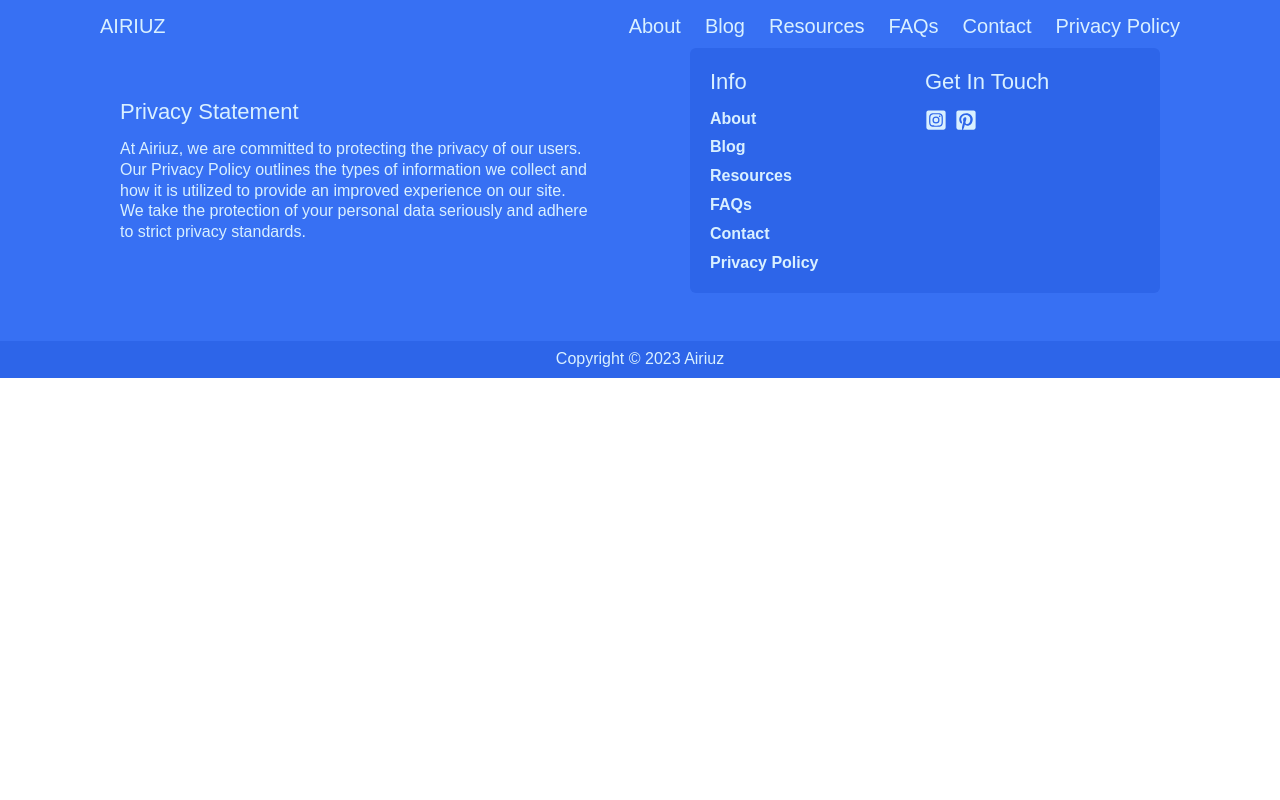
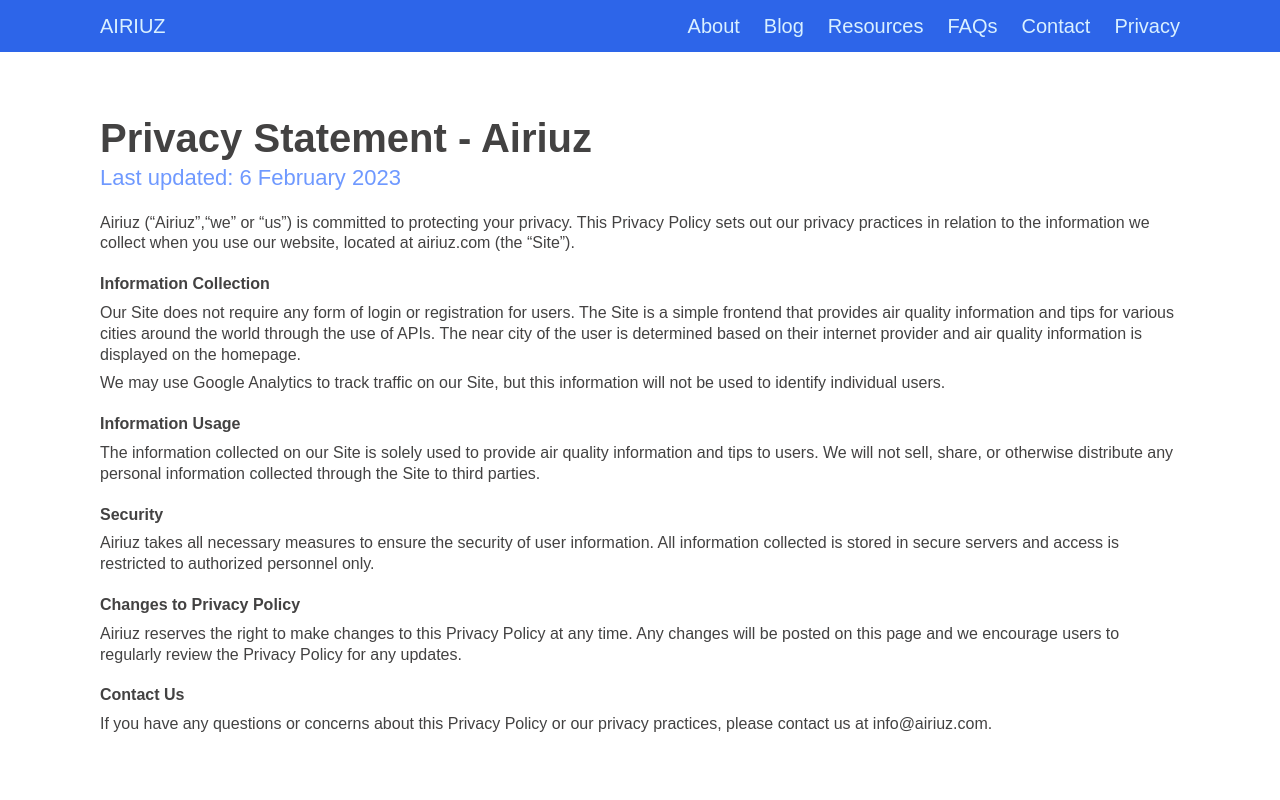
Before and after one commit to tomicmarko99/airiuz-air-quality-reports, a React (Create React App) app: page /privacy-policy in a window 1280 px wide. Shown: the top 800 px of the page. Built offline with nearby package versions, Linux system fonts and the light colour scheme; no server answers; what i18n-iso-countries would draw is missing.

Commit message:
Update February 6, 2023 / 01:52

```diff
--- a/src/App.js
+++ b/src/App.js
@@ -7,6 +7,7 @@
 import JumpToTop from "./components/JumpToTop";
 import Footer from "./components/Footer";
 import PageLoading from "./components/PageLoading";
+import PrivacyPolicy from "./pages/PrivacyPolicy";
 
 const App = () => {
   const hereUrl =
@@ -38,6 +39,7 @@
         <Route path="/city" element={<Station />}>
           <Route path=":cityName" element={<Station />} />
         </Route>
+        <Route path="/privacy-policy" element={<PrivacyPolicy />} />
       </Routes>
       <JumpToTop />
       <Footer />
--- a/src/components/Footer.jsx
+++ b/src/components/Footer.jsx
@@ -29,7 +29,7 @@
               <Link to="/">Resources</Link>
               <Link to="/">FAQs</Link>
               <Link to="/">Contact</Link>
-              <Link to="/">Privacy Policy</Link>
+              <Link to="/privacy-policy">Privacy</Link>
             </div>
           </div>
           <div>
--- a/src/components/Navbar.jsx
+++ b/src/components/Navbar.jsx
@@ -1,9 +1,20 @@
 import React, { useState, useEffect } from "react";
-import { Link } from "react-router-dom";
+import { Link, useLocation } from "react-router-dom";
 import Logo from "../assets/airiuz-logo.png";
 import { AiOutlineMenu, AiOutlineMinus, AiOutlineClose } from "react-icons/ai";
 
 const Navbar = () => {
+  const [loc, setLoc] = useState(true);
+  const location = useLocation();
+
+  useEffect(() => {
+    if (location.pathname !== "/") {
+      setLoc(false);
+    } else {
+      setLoc(true);
+    }
+  });
+
   const [expanded, setExpanded] = useState(false);
   const [color, setColor] = useState("");
 
@@ -21,6 +32,13 @@
     };
     window.addEventListener("scroll", changeColor);
   }, []);
+
+  useEffect(() => {
+    if (loc != true) {
+      setColor("#2D65E9");
+    }
+  });
+
   return (
     <div
       style={{ backgroundColor: color }}
@@ -36,7 +54,7 @@
           <Link to="/">Resources</Link>
           <Link to="/">FAQs</Link>
           <Link to="/">Contact</Link>
-          <Link to="/">Privacy Policy</Link>
+          <Link to="/privacy-policy">Privacy</Link>
         </div>
         <div className="md:hidden cursor-pointer text-xl">
           {expanded ? (
@@ -56,39 +74,45 @@
           <div className="text-xl text-very-dark-grey font-[500] flex flex-col my-5">
             <Link
               to="/"
+              onClick={changeExpanded}
               className="flex gap-3 py-1 items-center hover:text-melon-white hover:bg-blueberry-soft px-5"
             >
               About
             </Link>
             <Link
               to="/"
+              onClick={changeExpanded}
               className="flex gap-3 py-1 items-center hover:text-melon-white hover:bg-blueberry-soft px-5"
             >
               Blog
             </Link>
             <Link
               to="/"
+              onClick={changeExpanded}
               className="flex gap-3 py-1 items-center hover:text-melon-white hover:bg-blueberry-soft px-5"
             >
               Resources
             </Link>
             <Link
               to="/"
+              onClick={changeExpanded}
               className="flex gap-3 py-1 items-center hover:text-melon-white hover:bg-blueberry-soft px-5"
             >
               FAQs
             </Link>
             <Link
               to="/"
+              onClick={changeExpanded}
               className="flex gap-3 py-1 items-center hover:text-melon-white hover:bg-blueberry-soft px-5"
             >
               Contact
             </Link>
             <Link
-              to="/"
+              to="/privacy-policy"
+              onClick={changeExpanded}
               className="flex gap-3 py-1 items-center hover:text-melon-white hover:bg-blueberry-soft px-5"
             >
-              Privacy Policy
+              Privacy
             </Link>
           </div>
         </div>
--- a/src/pages/Home.jsx
+++ b/src/pages/Home.jsx
@@ -9,7 +9,7 @@
 
 const Home = ({ currentCity, woff }) => {
   return (
-    <div className="bg-concrete-white">
+    <div className="bg-white">
       <Hero aqiData={currentCity.data} />
       <WorstOffenders woffCountries={woff} />
       <HealthRisks />
--- /dev/null
+++ b/src/pages/PrivacyPolicy.jsx
@@ -0,0 +1,76 @@
+import React from "react";
+
+const PrivacyPolicy = () => {
+  return (
+    <div className="bg-white">
+      <div className="w-full px-5 py-16 pt-28 flex justify-center align-center min-h-[100vh]">
+        <div className="w-full max-w-[1080px] text-very-dark-grey items-center">
+          <div className="text-[24px] md:text-[40px] font-semibold">
+            Privacy Statement - Airiuz
+          </div>
+          <div className="text-[18px] md:text-[22px] text-soft-blue">
+            Last updated: 6 February 2023
+          </div>
+          <div className="flex flex-col mt-5 gap-5 text-[14px] md:text-[16px]">
+            <div>
+              Airiuz (“Airiuz”,“we” or “us”) is committed to protecting your
+              privacy. This Privacy Policy sets out our privacy practices in
+              relation to the information we collect when you use our website,
+              located at airiuz.com (the “Site”).
+            </div>
+            <div className="flex flex-col gap-2">
+              <div className="font-semibold">Information Collection</div>
+              <div>
+                Our Site does not require any form of login or registration for
+                users. The Site is a simple frontend that provides air quality
+                information and tips for various cities around the world through
+                the use of APIs. The near city of the user is determined based
+                on their internet provider and air quality information is
+                displayed on the homepage.
+              </div>
+              <div>
+                We may use Google Analytics to track traffic on our Site, but
+                this information will not be used to identify individual users.
+              </div>
+            </div>
+            <div className="flex flex-col gap-2">
+              <div className="font-semibold">Information Usage</div>
+              <div>
+                The information collected on our Site is solely used to provide
+                air quality information and tips to users. We will not sell,
+                share, or otherwise distribute any personal information
+                collected through the Site to third parties.
+              </div>
+            </div>
+            <div className="flex flex-col gap-2">
+              <div className="font-semibold">Security</div>
+              <div>
+                Airiuz takes all necessary measures to ensure the security of
+                user information. All information collected is stored in secure
+                servers and access is restricted to authorized personnel only.
+              </div>
+            </div>
+            <div className="flex flex-col gap-2">
+              <div className="font-semibold">Changes to Privacy Policy</div>
+              <div>
+                Airiuz reserves the right to make changes to this Privacy Policy
+                at any time. Any changes will be posted on this page and we
+                encourage users to regularly review the Privacy Policy for any
+                updates.
+              </div>
+            </div>
+            <div className="flex flex-col gap-2">
+              <div className="font-semibold">Contact Us</div>
+              <div>
+                If you have any questions or concerns about this Privacy Policy
+                or our privacy practices, please contact us at info@airiuz.com.
+              </div>
+            </div>
+          </div>
+        </div>
+      </div>
+    </div>
+  );
+};
+
+export default PrivacyPolicy;
```
